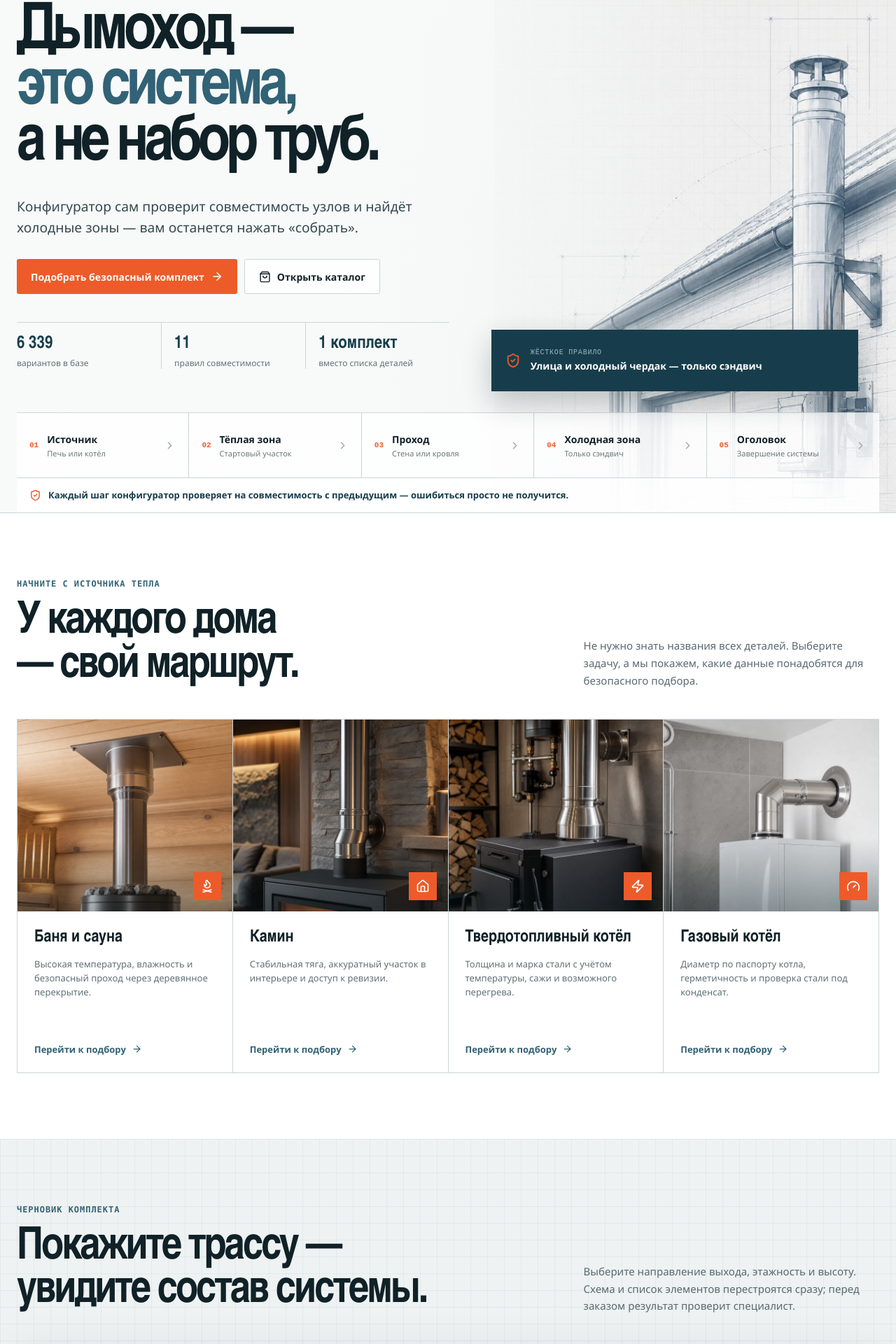
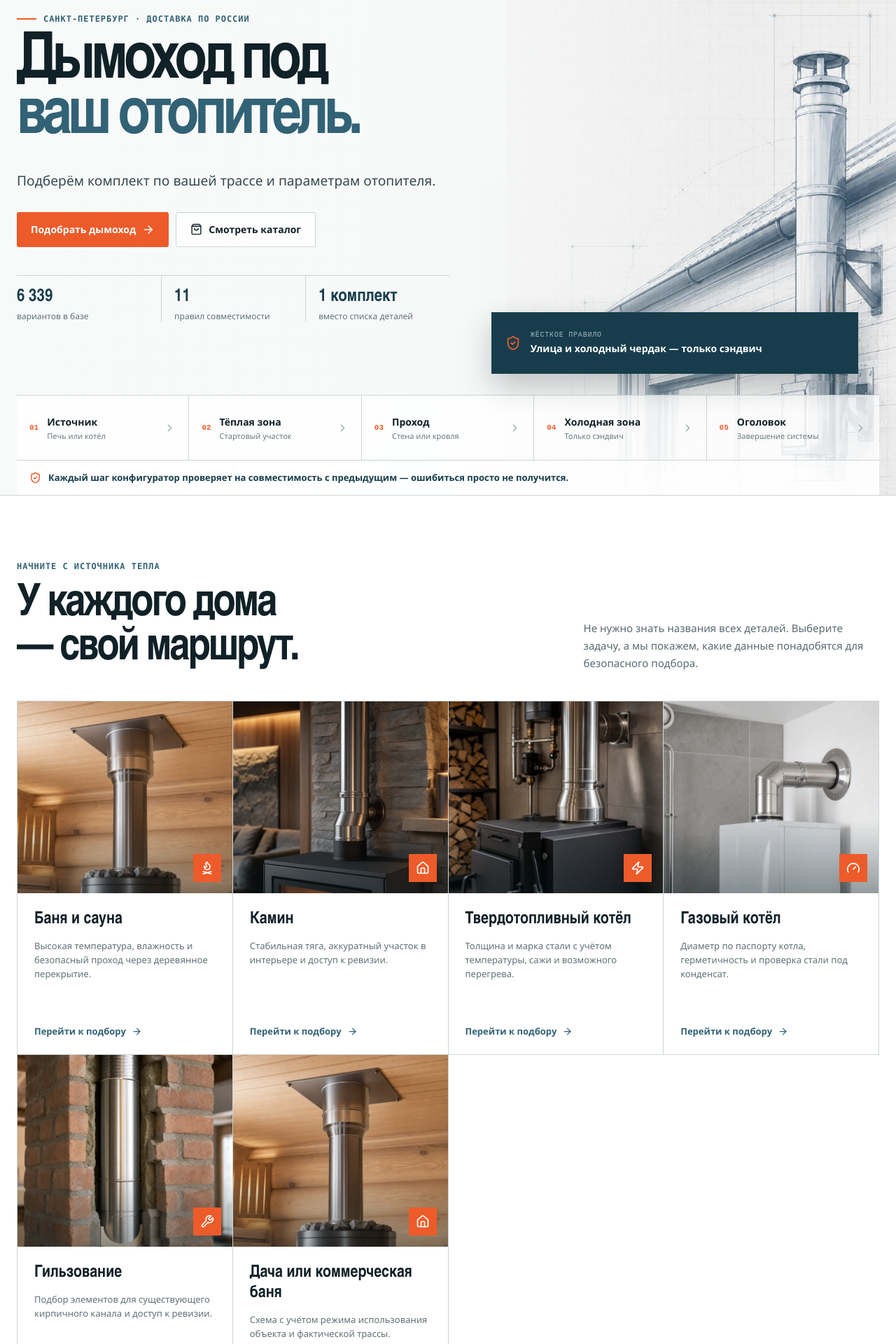
Before and after one commit to mars812-rumba/dimohod-trade, a Next.js app in the folder apps/web/: page / in a window 1280 px wide. Shown: the part 200-2120 px from the top of the page at 70% size. Built offline with nearby package versions, Linux system fonts and the light colour scheme; no server answers.

Commit message:
Только не печь, а отопитель

```diff
--- a/apps/web/app/page.tsx
+++ b/apps/web/app/page.tsx
@@ -19,6 +19,7 @@ import {
   Zap,
 } from "lucide-react";
 import { ChimneyConfigurator } from "../components/ChimneyConfigurator";
+import { LeadForm } from "../components/LeadForm";
 import styles from "./page.module.css";
 
 export const metadata: Metadata = {
@@ -56,6 +57,27 @@ const scenarios = [
     text: "Диаметр по паспорту котла, герметичность и проверка стали под конденсат.",
     image: "/images/home/scenario-gaz.webp",
   },
+  {
+    icon: Wrench,
+    slug: "gilzovanie",
+    title: "Гильзование",
+    text: "Подбор элементов для существующего кирпичного канала и доступ к ревизии.",
+    image: "/images/home/scenario-gilzovanie.webp",
+  },
+  {
+    icon: Home,
+    slug: "dacha",
+    title: "Дача или коммерческая баня",
+    text: "Схема с учётом режима использования объекта и фактической трассы.",
+    image: "/images/home/scenario-banya.webp",
+  },
+];
+
+const faq = [
+  ["Можно ли заказать комплект только по фото?", "Фото помогает начать подбор, но обычно нужны модель печи, диаметр патрубка, высота и места прохода через конструкции. Если данных не хватит, инженер перечислит, что уточнить."],
+  ["Конфигуратор сразу показывает окончательный комплект?", "Нет. Это бета-версия для черновой схемы. Перед заказом специалист проверяет диаметр, сталь, узлы прохода и конкретные позиции."],
+  ["Почему в черновой смете нет цены?", "Сначала нужно подтвердить совместимость и исполнение деталей. После проверки состав можно связать с конкретными SKU и актуальными ценами."],
+  ["Можно прислать готовый план или свою смету?", "Да. Прикрепите PDF или изображение к форме — мы сверим маршрут и отметим недостающие данные."],
 ];
 
 const route = [
@@ -112,20 +134,17 @@ export default function HomePage() {
                 Санкт-Петербург · доставка по России
               </p>
               <h1>
-                Дымоход —
-                <span> это система,</span>
-                а не набор труб.
+                Дымоход под <span>ваш отопитель.</span>
               </h1>
               <p className={styles.heroLead}>
-                Конфигуратор сам проверит совместимость узлов и найдёт холодные зоны — вам
-                останется нажать «собрать».
+                Подберём комплект по вашей трассе и параметрам отопителя.
               </p>
               <div className={styles.heroActions}>
                 <a className={styles.primaryButton} href="#calculator">
-                  Подобрать безопасный комплект <ArrowRight size={18} />
+                  Подобрать дымоход <ArrowRight size={18} />
                 </a>
                 <Link className={styles.secondaryButton} href="/catalog">
-                  <ShoppingBag size={17} /> Открыть каталог
+                  <ShoppingBag size={17} /> Смотреть каталог
                 </Link>
               </div>
               <dl className={styles.proof}>
@@ -287,9 +306,31 @@ export default function HomePage() {
         </div>
       </section>
 
+      <section className={styles.trustSection}>
+        <div className={styles.shell}>
+          <div className={styles.sectionHeading}>
+            <div><p className={styles.overline}>Документы и ответственность</p><h2>Проверяем комплект до оплаты.</h2></div>
+            <p>Не обещаем совместимость без исходных данных. Для выбранных позиций инженер уточнит доступные паспорта, документы и условия гарантии производителя.</p>
+          </div>
+          <div className={styles.trustGrid}>
+            <article><FileCheck2 size={24} /><strong>Паспорта и сертификаты</strong><span>Уточняем комплект документов для конкретных выбранных изделий.</span></article>
+            <article><ShieldCheck size={24} /><strong>Гарантия без общих обещаний</strong><span>Условия зависят от производителя и позиции — фиксируем их в предложении.</span></article>
+            <article><Wrench size={24} /><strong>Инженерная проверка</strong><span>Черновой расчёт не становится заказом, пока специалист не проверит исходные данные.</span></article>
+          </div>
+          <div className={styles.companyLine}><MapPin size={16} /><span>Санкт-Петербург, ул. Хрустальная, 11Б</span><FileCheck2 size={16} /><span>ООО «Дымоходы-трейд плюс» · ОГРН 1177847018216</span></div>
+        </div>
+      </section>
+
+      <section className={styles.faqSection}>
+        <div className={styles.shell}>
+          <div className={styles.sectionHeading}><div><p className={styles.overline}>Коротко о подборе</p><h2>Частые вопросы.</h2></div><p>Ответы о черновом расчёте, материалах и проверке комплекта.</p></div>
+          <div className={styles.faqList}>{faq.map(([question, answer]) => <details key={question}><summary>{question}</summary><p>{answer}</p></details>)}</div>
+        </div>
+      </section>
+
       <section className={styles.contactSection}>
         <div className={styles.shell}>
-          <div className={styles.contactCard}>
+          <div className={styles.contactCard} id="send-materials">
             <div className={styles.contactMark}>
               <Ruler size={30} />
               <Wrench size={28} />
@@ -302,14 +343,8 @@ export default function HomePage() {
                 скажем, что именно нужно уточнить.
               </p>
             </div>
-            <div className={styles.contactActions}>
-              <a href="tel:+79650756555" className={styles.primaryButton}>
-                <Phone size={17} /> +7 (965) 075-65-55
-              </a>
-              <a href="mailto:office@dimohod-trade.ru" className={styles.contactMail}>
-                <Mail size={17} /> office@dimohod-trade.ru
-              </a>
-            </div>
+            <LeadForm source="homepage-materials" compact />
+            <div className={styles.contactAlternatives}><a href="tel:+79650756555"><Phone size={16} /> +7 (965) 075-65-55</a><a href="mailto:info@dimohod-trade.pro"><Mail size={16} /> info@dimohod-trade.pro</a></div>
           </div>
         </div>
       </section>
```
